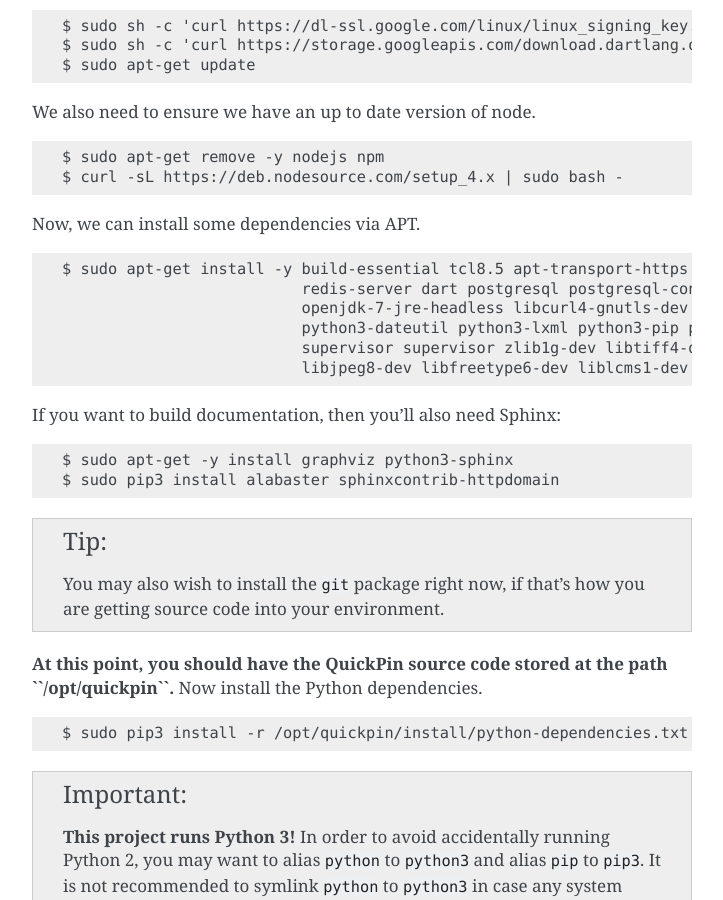
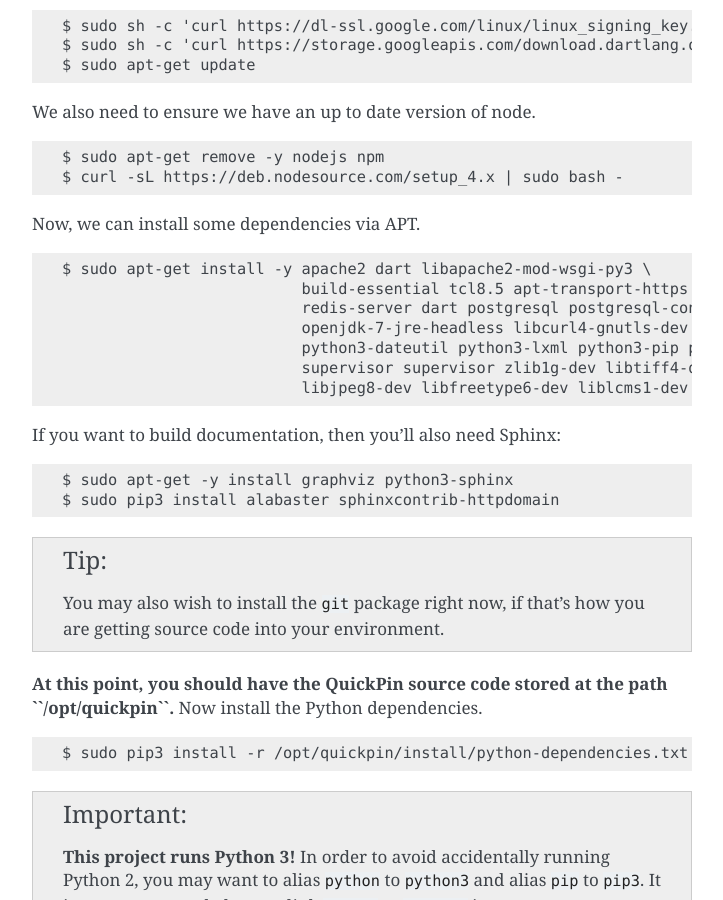
Before and after one commit to TeamHG-Memex/quickpin, a Sphinx documentation site: the page built from docs/installation.rst, in a window 1280 px wide and 900 px high, scrolled down 1411 px. Shown: the whole window, without its empty margins (388-1111 px from the left). Built offline with Sphinx 7.4.7, drawn with Linux system fonts in a browser that asks for light colours; pages that are not in the unit, such as notebooks, are missing from menus.

Commit message:
Add missing apache dependencies.

```diff
--- a/docs/installation.rst
+++ b/docs/installation.rst
@@ -70,7 +70,8 @@
 
 .. code::
 
-    $ sudo apt-get install -y build-essential tcl8.5 apt-transport-https \
+    $ sudo apt-get install -y apache2 dart libapache2-mod-wsgi-py3 \
+                              build-essential tcl8.5 apt-transport-https \
                               redis-server dart postgresql postgresql-contrib \
                               openjdk-7-jre-headless libcurl4-gnutls-dev python3-bcrypt \
                               python3-dateutil python3-lxml python3-pip python3-psycopg2 \
```
